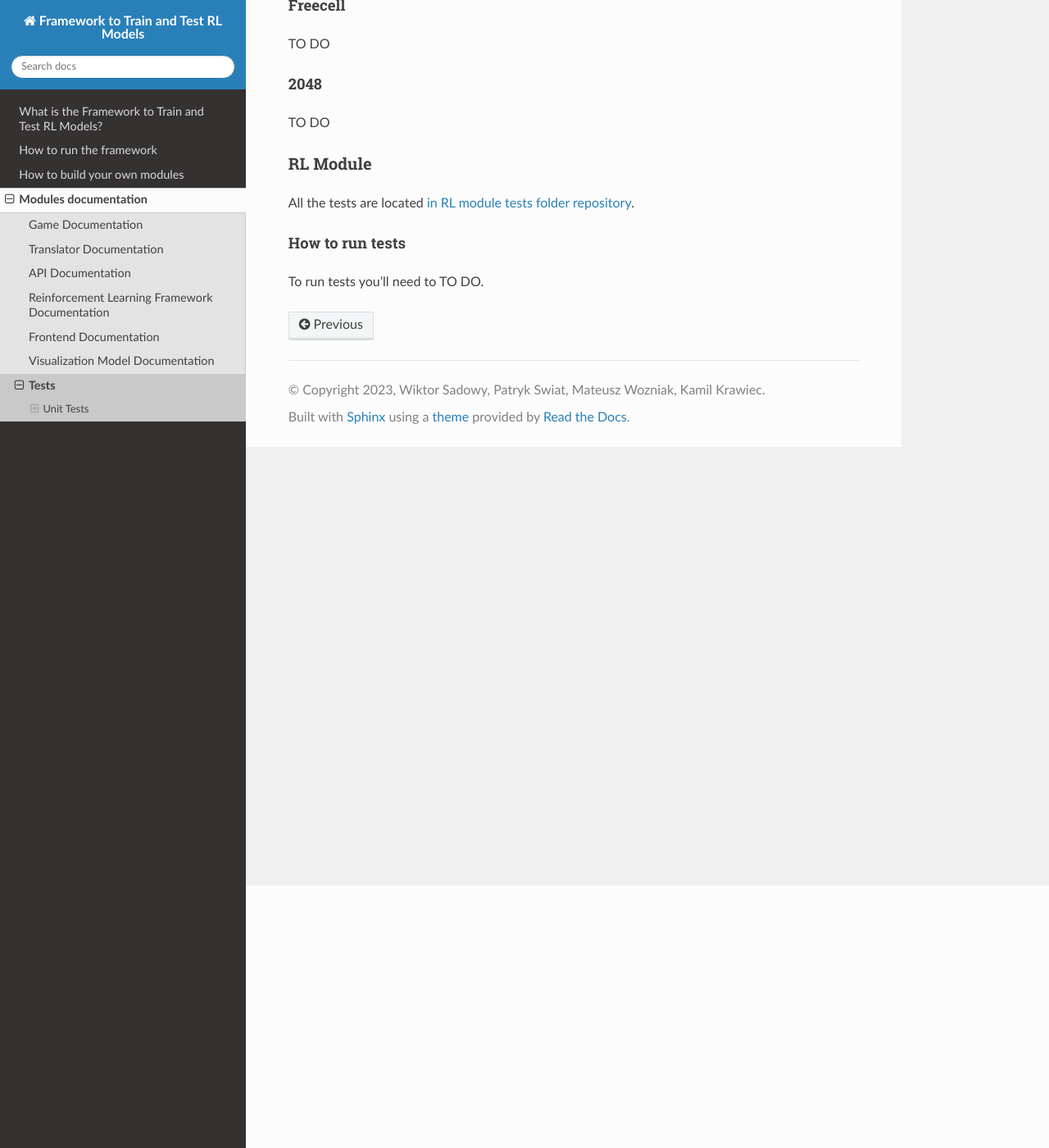
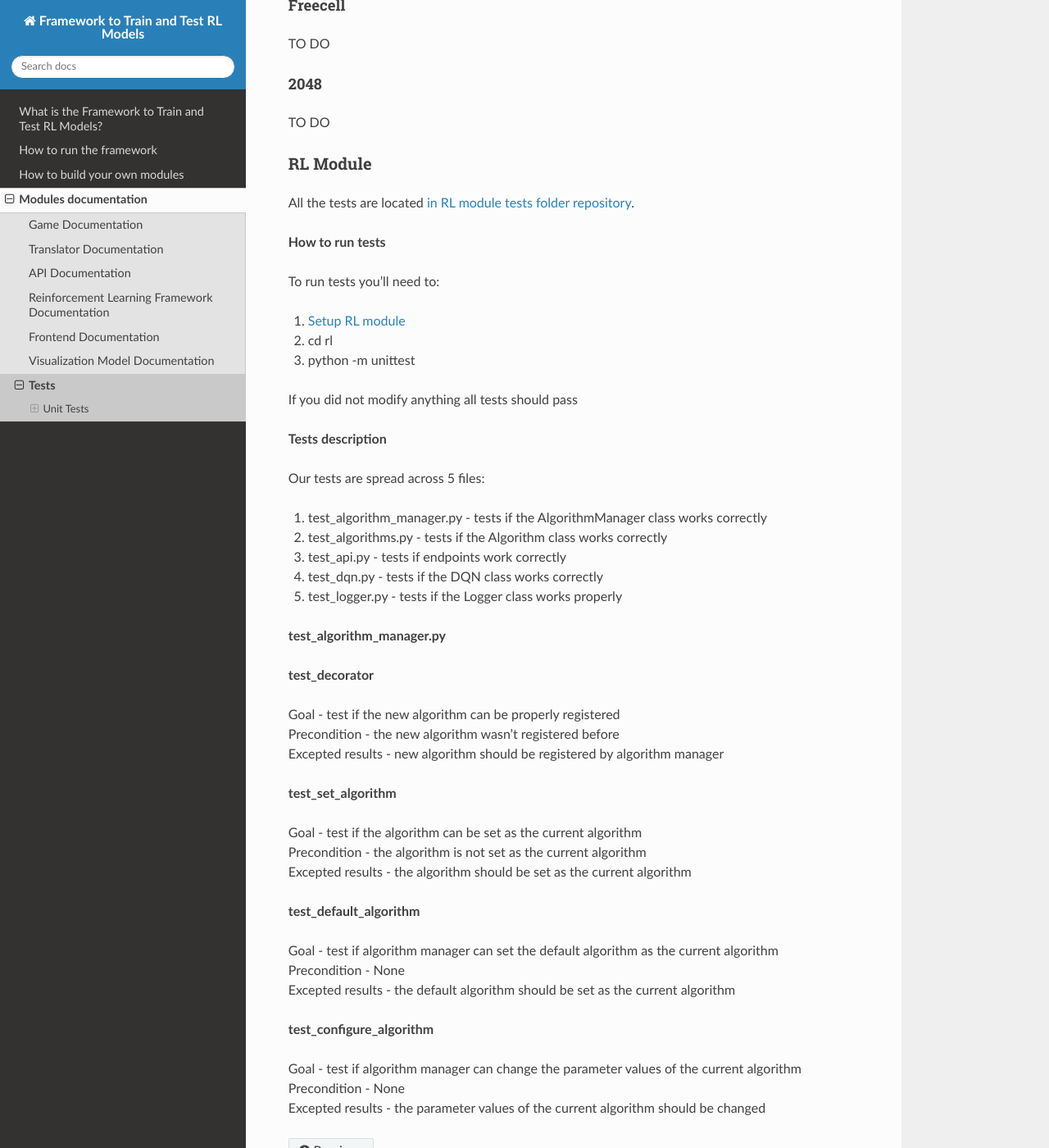
Before and after one commit to ZPI-2023-IST/Documentation, a Sphinx documentation site: the page built from source/modules/tests.rst, in a window 1280 px wide and 1400 px high, scrolled down 320 px. Shown: the whole window at 82% size. Built offline with Sphinx 7.4.7 and the Read the Docs theme 2.0.0, drawn with Linux system fonts in a browser that asks for light colours; pages that are not in the unit, such as notebooks, are missing from menus.

Commit message:
test_algorithm_manager_add

```diff
--- a/source/modules/tests.rst
+++ b/source/modules/tests.rst
@@ -11,15 +11,15 @@ Unit Tests
 Game Module
 --------------------------------------
 
-""""""""""""""""""""""""""""""""""""""
+^^^^^^^^^^^^^^^^^^^^^^^^^^^^^^^^^^^^^^
 Freecell
-""""""""""""""""""""""""""""""""""""""
+^^^^^^^^^^^^^^^^^^^^^^^^^^^^^^^^^^^^^^
 
 TO DO
 
-""""""""""""""""""""""""""""""""""""""
+^^^^^^^^^^^^^^^^^^^^^^^^^^^^^^^^^^^^^^
 2048
-""""""""""""""""""""""""""""""""""""""
+^^^^^^^^^^^^^^^^^^^^^^^^^^^^^^^^^^^^^^
 
 TO DO
 
@@ -29,8 +29,48 @@ RL Module
 
 All the tests are located `in RL module tests folder repository <https://github.com/ZPI-2023-IST/RL/tree/master/rl/tests>`_.
 
-"""""""""""""""""""""""""""""""""""""
-How to run tests
-"""""""""""""""""""""""""""""""""""""
+**How to run tests**
 
-To run tests you'll need to TO DO.
+To run tests you'll need to:
+
+#. :ref:`Setup RL module <rl_setup>`
+#. cd rl
+#. python -m unittest
+
+If you did not modify anything all tests should pass
+
+**Tests description**
+
+Our tests are spread across 5 files:
+
+#. test_algorithm_manager.py - tests if the AlgorithmManager class works correctly
+#. test_algorithms.py - tests if the Algorithm class works correctly
+#. test_api.py - tests if endpoints work correctly
+#. test_dqn.py - tests if the DQN class works correctly
+#. test_logger.py - tests if the Logger class works properly
+
+**test_algorithm_manager.py**
+
+**test_decorator**
+
+| Goal - test if the new algorithm can be properly registered
+| Precondition - the new algorithm wasn't registered before
+| Excepted results - new algorithm should be registered by algorithm manager
+
+**test_set_algorithm**
+
+| Goal - test if the algorithm can be set as the current algorithm
+| Precondition - the algorithm is not set as the current algorithm
+| Excepted results - the algorithm should be set as the current algorithm
+
+**test_default_algorithm**
+
+| Goal - test if algorithm manager can set the default algorithm as the current algorithm
+| Precondition - None
+| Excepted results - the default algorithm should be set as the current algorithm
+
+**test_configure_algorithm**
+
+| Goal - test if algorithm manager can change the parameter values of the current algorithm
+| Precondition - None
+| Excepted results - the parameter values of the current algorithm should be changed
--- a/source/run/setup.rst
+++ b/source/run/setup.rst
@@ -57,6 +57,8 @@ After performing all the steps run **python main.py** in the terminal. You shoul
    :width: 600
 
 If you see an error please try again from the start. If that doesn't solve the issue please contact us.
+
+.. _rl_setup:
 
 ^^^^^^^^^^^^^^^^^^^^^^^^^^^^^^^^^^^^^^
 RL setup
```
